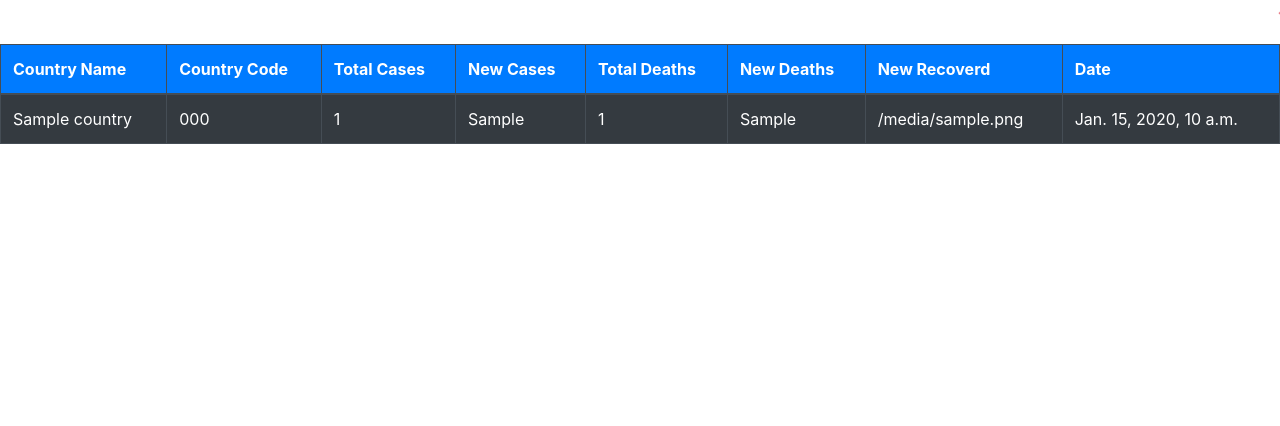
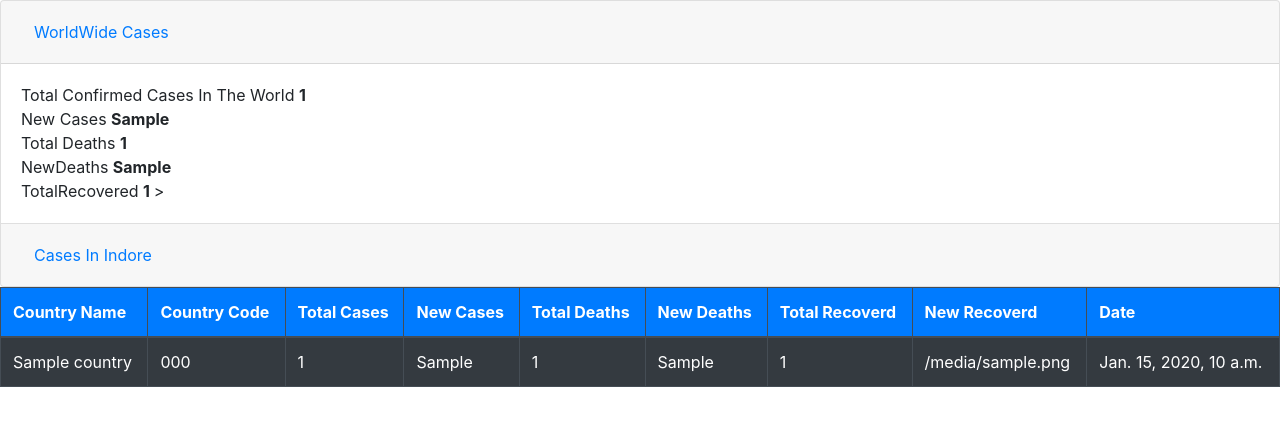
Before and after one commit to ankitgadewal/Covid-19, a Django app: page / in a window 1280 px wide. Shown: the top 426 px of the page. Run offline with Django 3.2, Linux system fonts and the light colour scheme; tables that the repository leaves empty hold one stand-in row (values such as "Sample post"); a database or web service that is not in the repository returns one stand-in record (values such as "Sample title"); data that the repository does not hold is empty; some libraries are stand-ins or nearby versions.

Commit message:
indore updates

```diff
--- a/corona_cases/settings.py
+++ b/corona_cases/settings.py
@@ -23,7 +23,7 @@
 SECRET_KEY = 'n-+(@san&#@+1hlr&t@8*kruk0f&)^7hujphkaeq$@9gc++87='
 
 # SECURITY WARNING: don't run with debug turned on in production!
-DEBUG = False
+DEBUG = True
 
 ALLOWED_HOSTS = ['stopcorona.ml']
 
--- a/temp/templates/index.html
+++ b/temp/templates/index.html
@@ -11,14 +11,60 @@
     <title>Hello, world!</title>
 </head>
 <body">
-    <h4>
-        <marquee class="text-danger"><-----Total Confirmed Cases In The World <b>{{overall.TotalConfirmed}}</b> ------
-            <span class="text-dark"> New Cases <b>{{overall.NewConfirmed}}</b> ------ </span>
-            <span class="text-danger">Total Deaths <b>{{overall.TotalDeaths}}</b> ------ </span>
-            <span class="text-danger">NewDeaths <b>{{overall.NewDeaths}}</b></span> ------
-            <span class="text-danger">TotalRecovered <b>{{overall.TotalRecovered}} -----> </b></span>
-        </marquee>
-    </h4>
+    <div class="accordion" id="accordionExample">
+        <div class="card">
+          <div class="card-header" id="headingOne">
+            <h2 class="mb-0">
+              <button class="btn btn-link btn-block text-left" type="button" data-toggle="collapse" data-target="#collapseOne" aria-expanded="true" aria-controls="collapseOne">
+                WorldWide Cases
+              </button>
+            </h2>
+          </div>
+
+          <div id="collapseOne" class="collapse show" aria-labelledby="headingOne" data-parent="#accordionExample">
+            <div class="card-body">
+                Total Confirmed Cases In The World <b>{{overall.TotalConfirmed}}</b> <br>
+                 New Cases <b>{{overall.NewConfirmed}}</b><br>
+                Total Deaths <b>{{overall.TotalDeaths}}</b> <br>
+                NewDeaths <b>{{overall.NewDeaths}}</b> <br>
+                TotalRecovered <b>{{overall.TotalRecovered}} </b>><br>
+            </div>
+          </div>
+        </div>
+        <div class="card">
+          <div class="card-header" id="headingTwo">
+            <h2 class="mb-0">
+              <button class="btn btn-link btn-block text-left collapsed" type="button" data-toggle="collapse" data-target="#collapseTwo" aria-expanded="false" aria-controls="collapseTwo">
+                Cases In Indore
+              </button>
+            </h2>
+          </div>
+          <div id="collapseTwo" class="collapse" aria-labelledby="headingTwo" data-parent="#accordionExample">
+            <div class="card-body">
+              Total Confirmed Cases {{indore.confirmed}} <br>
+              Active Cases {{indore.active}} <br>
+              Total Recoverd {{indore.recovered}} <br>
+              Total Deaths {{indore.deceased}}
+            </div>
+          </div>
+        </div>
+        <!-- <div class="card">
+          <div class="card-header" id="headingThree">
+            <h2 class="mb-0">
+              <button class="btn btn-link btn-block text-left collapsed" type="button" data-toggle="collapse" data-target="#collapseThree" aria-expanded="false" aria-controls="collapseThree">
+                Collapsible Group Item #3
+              </button>
+            </h2>
+          </div>
+          <div id="collapseThree" class="collapse" aria-labelledby="headingThree" data-parent="#accordionExample">
+            <div class="card-body">
+              Anim pariatur cliche reprehenderit, enim eiusmod high life accusamus terry richardson ad squid. 3 wolf moon officia aute, non cupidatat skateboard dolor brunch. Food truck quinoa nesciunt laborum eiusmod. Brunch 3 wolf moon tempor, sunt aliqua put a bird on it squid single-origin coffee nulla assumenda shoreditch et. Nihil anim keffiyeh helvetica, craft beer labore wes anderson cred nesciunt sapiente ea proident. Ad vegan excepteur butcher vice lomo. Leggings occaecat craft beer farm-to-table, raw denim aesthetic synth nesciunt you probably haven't heard of them accusamus labore sustainable VHS.
+            </div>
+          </div>
+        </div> -->
+      </div>
+
+
     <table class="table table-hover table-bordered table-dark">
         <thead>
             <tr class='bg-primary'>
@@ -28,6 +74,7 @@
                 <th scope="col">New Cases</th>
                 <th scope="col">Total Deaths</th>
                 <th scope="col">New Deaths</th>
+                <th scope="col">Total Recoverd</th>
                 <th scope="col">New Recoverd</th>
                 <th scope="col">Date</th>
             </tr>
@@ -41,6 +88,7 @@
                 <td>{{j.NewConfirmed}}</td>
                 <td>{{j.TotalDeaths}}</td>
                 <td>{{j.NewDeaths}}</td>
+                <td>{{j.TotalRecovered}}</td>
                 <td>{{j.NewRecovered}}</td>
                 <td>{{j.Date}}</td>
             </tr>
--- a/temp/views.py
+++ b/temp/views.py
@@ -2,13 +2,21 @@
 import requests
 import json
 def index(request):
-    response = requests.get("https://api.covid19api.com/summary")
-    data = response.json()
+    worldwide = requests.get("https://api.covid19api.com/summary")
+    indore_data = requests.get('https://api.covid19india.org/state_district_wise.json')
+
+    #world_wide data
+    worldwide_data = worldwide.json()
     def myFunc(e):
         return e['TotalConfirmed']
-    countries = data['Countries']
+    countries = worldwide_data['Countries']
     countries.sort(reverse=True, key=myFunc)
-    overall = data['Global']
+    overall = worldwide_data['Global']
+
+
+    #state wise data
+    indore_data = indore_data.json()
+    indore = indore_data['Madhya Pradesh']['districtData']['Indore']
     # print(data['Countries'][23]['TotalDeaths'])
 
     # url = "https://corona-virus-world-and-india-data.p.rapidapi.com/api"
@@ -22,4 +30,4 @@
     # response = response.json()
 
     # print(response['countries_stat'][0]['total_tests'])
-    return render(request, 'index.html', {'countries': countries, 'overall': overall})
+    return render(request, 'index.html', {'countries': countries, 'overall': overall, 'indore': indore})
```
Also changed, not shown: corona_cases/views.py (deleted, +0 -25 lines).
